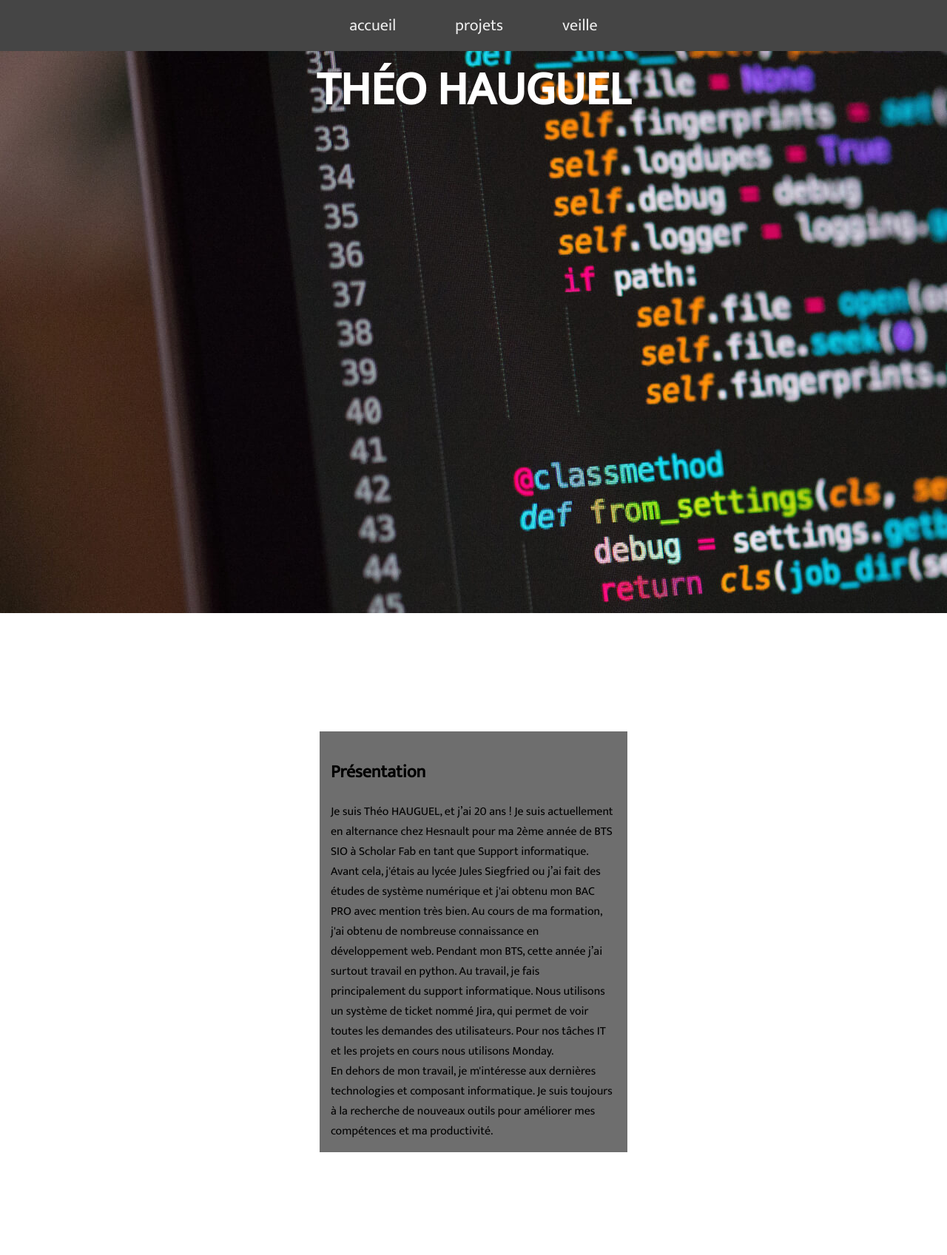
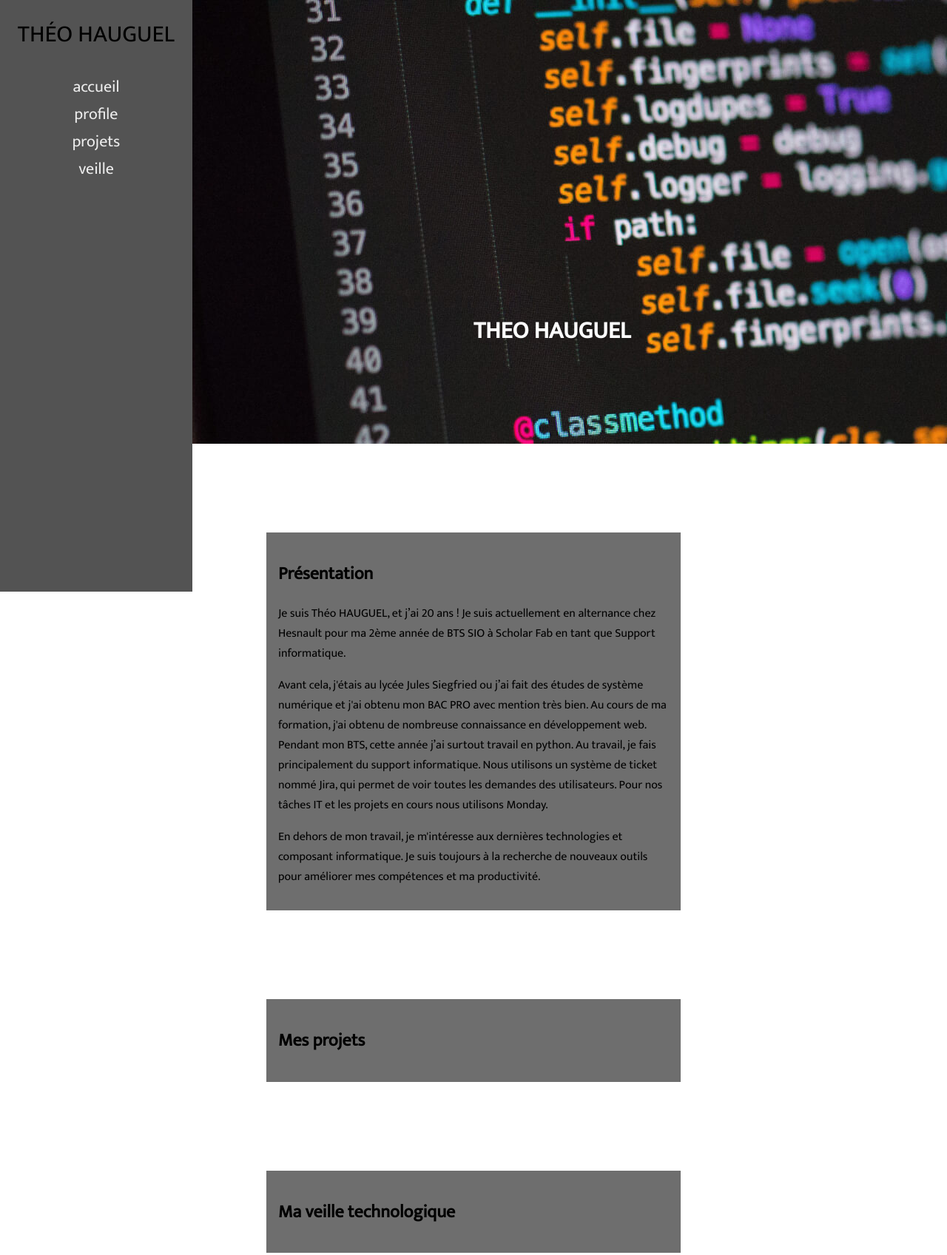
Before and after one commit to Dragonsg64/Dragonsg64.github.io, a plain HTML site: page index.html in a window 1280 px wide. Shown: the top 1697 px of the page at 74% size. Drawn offline with Linux system fonts and the light colour scheme.

Commit message:
changement de l'interface

```diff
--- a/css/styles.css
+++ b/css/styles.css
@@ -3,13 +3,13 @@ body {
     font-family: "maFont", sans-serif;
 }
 
+h2 {
+    color: black;
+}
+
 header {
-    background: url('../images/fond_code.jpg');
-    text-align: center;
-    width: 100%;
-    height: 95vh;
-    color: white;
-    text-align: center;
+    display: block;
+    unicode-bidi: isolate;
 }
 
 @font-face {
@@ -17,31 +17,20 @@ header {
     src: url("../fonts/Mukta-Regular.ttf");
 }
 
-header h1{
-    margin: 0px;
-    font-size: 64px;
-}
-
 footer {
     background: #454545;
-}
-
-p {
-    margin: 0;
 }
 
 footer p {
     text-align: center;
     color: white;
-    font-size: 18px;
+    font-size: 2vh;
 
 }
 
-.menu-navigation {
-    position: sticky;
+.navigation-bar {
     z-index: 1;
     padding: 1em;
-    background: #454545;
 }
 
 .menu {
@@ -61,7 +50,7 @@ footer p {
     list-style-type: none;
 }
 
-.menu-navigation .menu li {
+.navigation-bar .menu li {
     font-size: 22px;
     marker: none;
 }
@@ -71,14 +60,69 @@ footer p {
     padding: 0px 20px;
 }
 
-.menu-navigation a {
+.navigation-bar a {
     color: #ededed;
     text-decoration: none;
     transition: color 0.5 cubic-bezier(ease-in-out);
 }
 
-#présentation {
-    margin: 10em 27em;
-    padding: 15px;
+#header {
+    position: fixed;
+    top: 0;
+    left: 0;
+    bottom: 0;
+    width: 30vh;
+    padding: 10px;
+    z-index: 1;
+    background-color: rgb(83, 83, 83);
+
+}
+
+.profile p {
+    margin: 0;
+    padding: 10px;
+    font-size: 4vh;
+    text-align: center;
+}
+
+#background {
+    background: url('../images/fond_code.jpg');
+}
+#welcome {
+    height: 75vh;
+    width: 100%;
+    translate: (-50%, -50%);
+    background-size: cover;
+}
+
+#welcome h1 {
+    position: absolute;
+    color: white;
+    top: 50%;
+    left: 50%;
+}
+
+#welcome p {
+    position: absolute;
+    color: white;
+    top: 50%;
+    left: 50%;
+}
+
+#profile {
+    margin: 15vh 45vh;
+    padding: 2vh;
     background-color: rgb(110, 110, 110);
 }
+
+#projets {
+    margin: 15vh 45vh;
+    padding: 2vh;
+    background-color: rgb(110, 110, 110);
+}
+
+#veille {
+    margin: 15vh 45vh;
+    padding: 2vh;
+    background-color: rgb(110, 110, 110);
+}
--- a/index.html
+++ b/index.html
@@ -7,28 +7,46 @@
     <link rel="stylesheet" href="/css/styles.css">
 </head>
 <body>
+    <header id="header">
     <!-- Menu -->
-    <nav class="menu-navigation">
+        <div class="side barre">
+            <div class="profile">
+                <p>THÉO HAUGUEL</p>
+            </div>
+            <nav class="navigation-bar">
                 <div class="menu">
                     <ul >
                         <li>
-                    <a href="/index.html"> accueil </a>
+                            <a href="#welcome"> accueil </a>
                         </li>
                         <li>
-                    <a href="/projets.html"> projets </a>
+                            <a href="#profile"> profile </a>
                         </li>
                         <li>
-                    <a href="/veille.html"> veille </a>
+                            <a href="#projets"> projets </a>
+                        </li>
+                        <li>
+                            <a href="#veille"> veille </a>
                         </li>
                     </ul>
                 </div>
             </nav>
-    <header>
-        <center>
-            <h1>THÉO HAUGUEL</h1>
-        </center>
+        </div>
     </header>
-    <section id="présentation">
+<div id="background">
+        <div id="welcome">
+            <h1>
+                THEO HAUGUEL
+            </h1>
+            <p>
+
+            </p>
+            <p>
+
+            </p>
+        </div>
+    </div>
+    <section id="profile">
         <h2>
             Présentation
         </h2>
@@ -45,6 +63,12 @@
             En dehors de mon travail, je m'intéresse aux dernières technologies et composant informatique. Je suis toujours à la recherche de nouveaux outils pour améliorer mes compétences et ma productivité.
         </p>
     </section>
+    <section id="projets">
+        <h2>Mes projets</h2>
+    </section >
+    <section id="veille">
+        <h2>Ma veille technologique</h2>
+    </section>
     <footer>
         <p>
             © 2021 Théo H
```
Also changed, not shown: projets.html (deleted, +0 -30 lines), veille.html (deleted, +0 -30 lines). Lines whose indentation alone changed are shown as unchanged.
